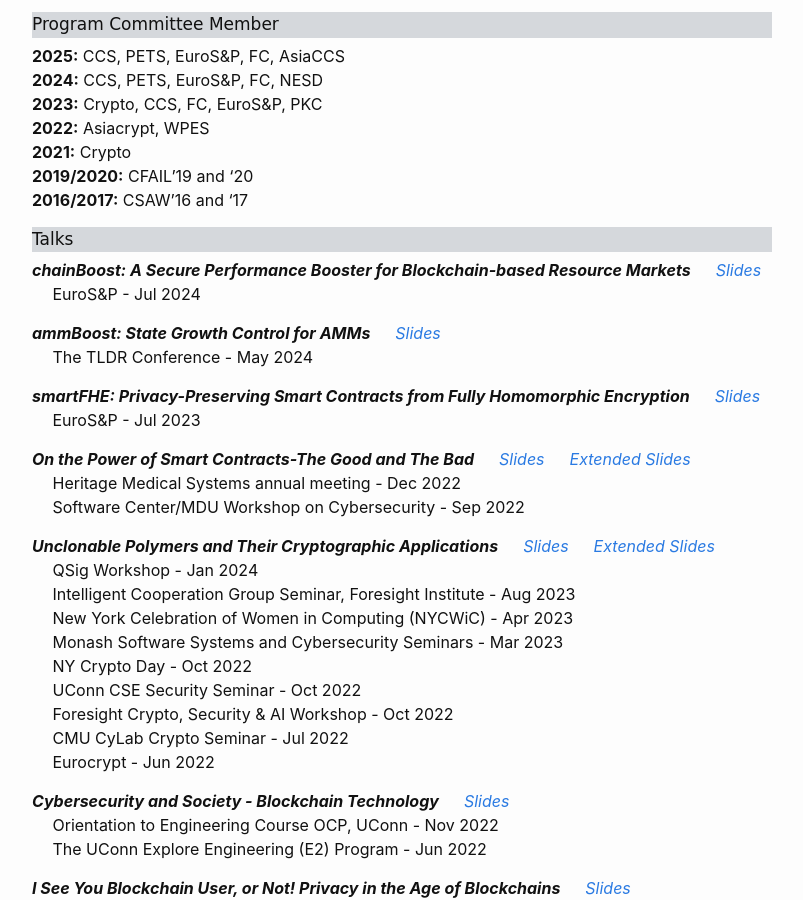
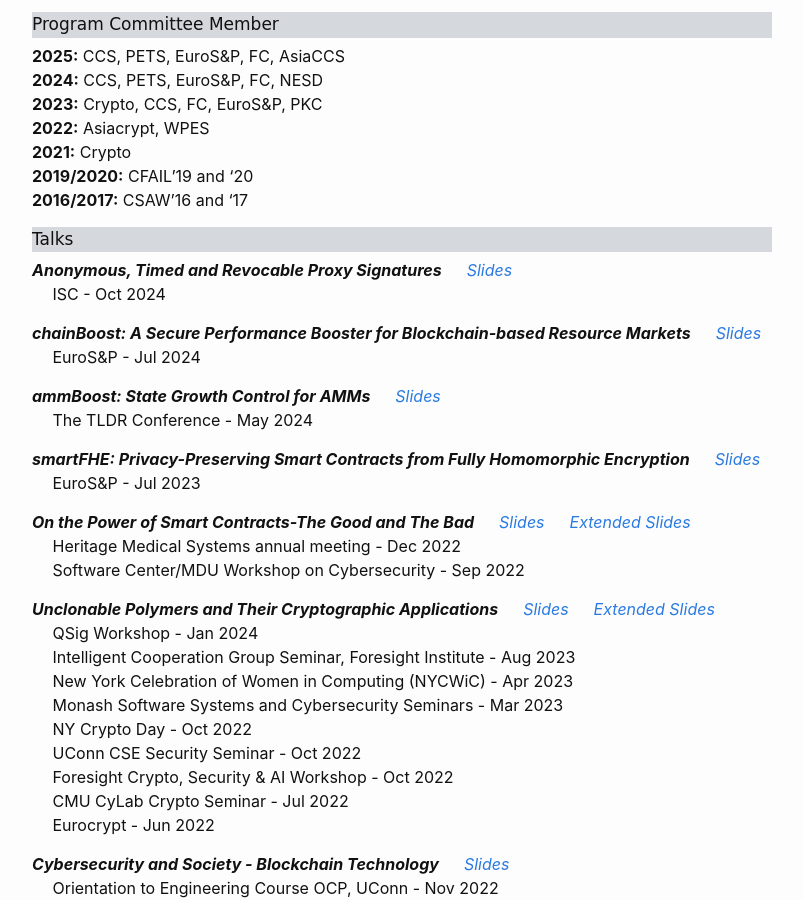
Before and after one commit to GhadaAlmashaqbeh/GhadaAlmashaqbeh.github.io, a Jekyll site: the page built from 03-talks.md, in a window 1280 px wide and 900 px high, scrolled down 435 px. Shown: the whole window, without its empty margins (238-1041 px from the left). Built offline with Jekyll 4.4.1, drawn with Linux system fonts in a browser that asks for light colours.

Commit message:
add lec 9

```diff
--- a/03-talks.md
+++ b/03-talks.md
@@ -31,6 +31,9 @@
 
 
 <div style="font-family: 'Comic Sans MS'; font-size:17px; background-color:rgb(213, 216, 220);margin-bottom:6px;">Talks</div>
+
+***Anonymous, Timed and Revocable Proxy Signatures*** &emsp; [_Slides_](../slides/sig-deg-isc-2024.pdf)<br/>
+&emsp; ISC - Oct 2024
 
 ***chainBoost: A Secure Performance Booster for Blockchain-based Resource Markets*** &emsp; [_Slides_](../slides/chainboost-eurosp-2024.pdf)<br/>
 &emsp; EuroS&P - Jul 2024
```
